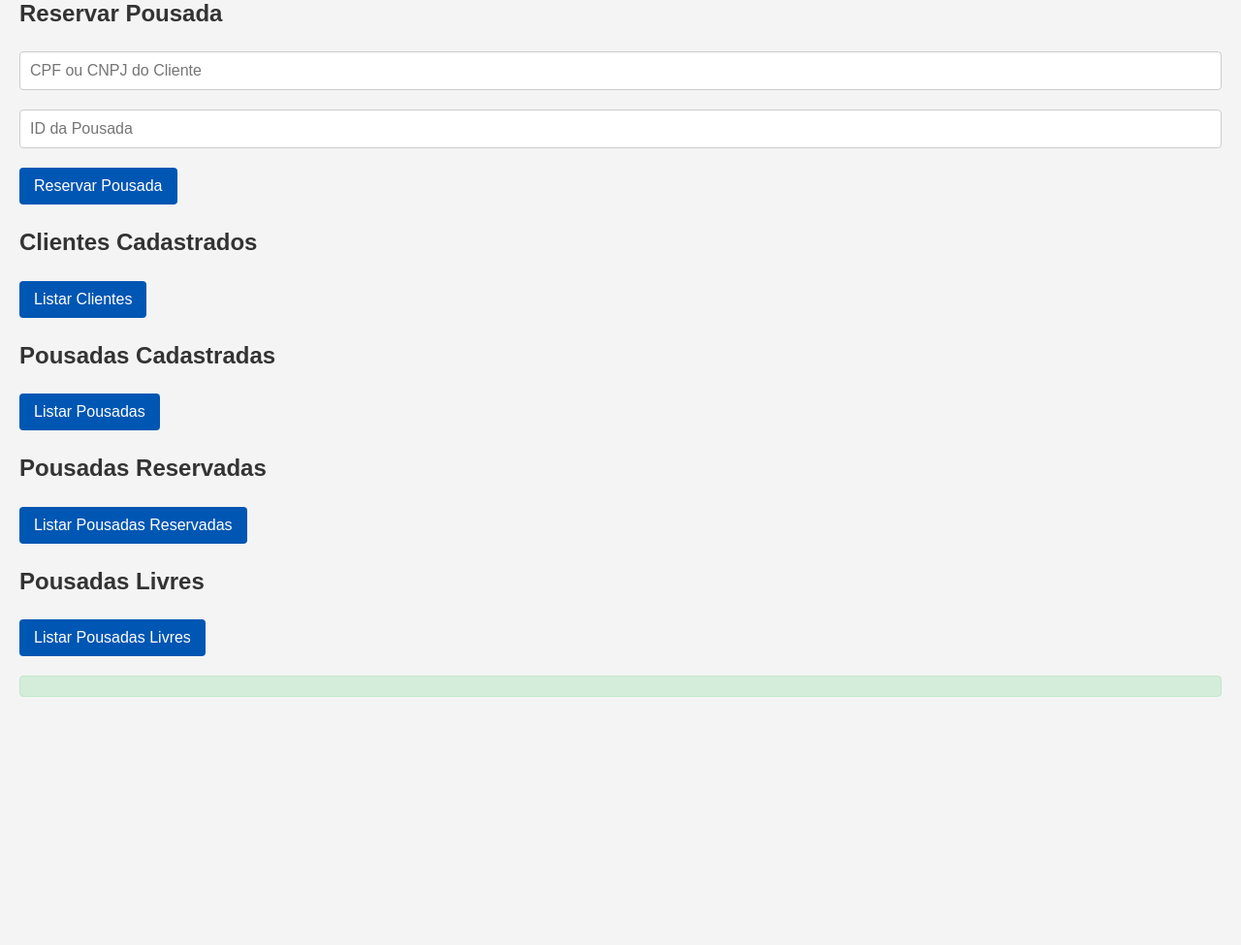
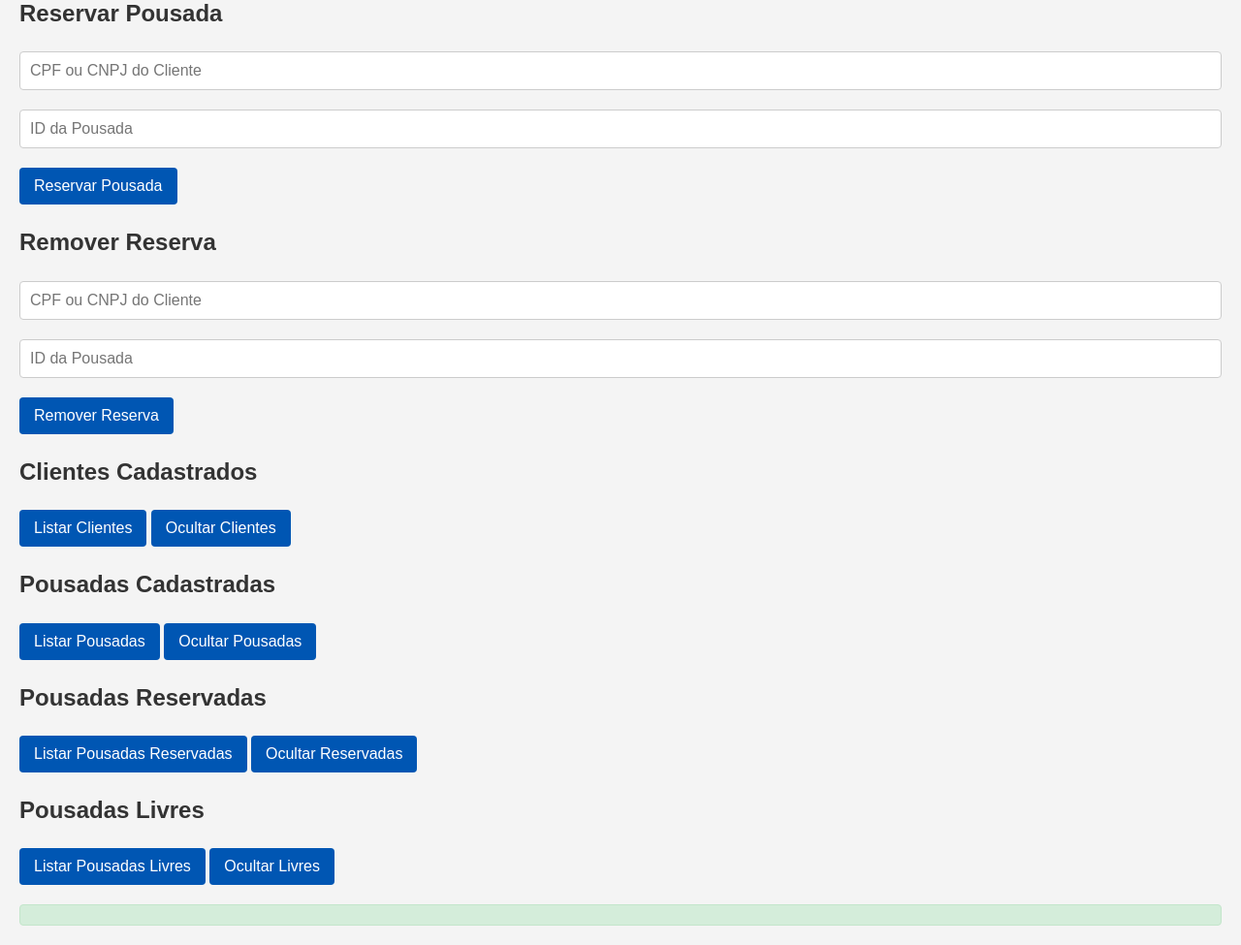
Before and after one commit to fernandaguzzo/PINT2, a Flask app: page / in a window 1280 px wide. Shown: the part 699-1674 px from the top of the page at 97% size. Before the commit the page ends 1418 px from the top, so only its background shows below. Run offline with Flask 3, Linux system fonts and the light colour scheme.

Commit message:
Atualização no html
foi criado novos botões para remover reservas e para minimizar as listas apos serem abertas

```diff
--- a/templates/index.html
+++ b/templates/index.html
@@ -12,35 +12,44 @@
 
     <h2>Cadastrar Cliente</h2>
     <input type="text" id="nome_cliente" placeholder="Nome do Cliente">
-    <input type="text" id="cpf_cnpj" placeholder="CPF ou CNPJ">
-    <input type="text" id="telefone" placeholder="Telefone">
+    <input type="text" id="cpf_cnpj" placeholder="CPF ou CNPJ" oninput="this.value = this.value.replace(/[^0-9]/g, '')">
+    <input type="text" id="telefone" placeholder="Telefone" oninput="this.value = this.value.replace(/[^0-9]/g, '')">
     <input type="email" id="email" placeholder="E-mail">
     <button onclick="cadastrarCliente()">Cadastrar Cliente</button>
 
     <h2>Cadastrar Pousada</h2>
-    <input type="text" id="id_pousada" placeholder="ID da Pousada">
+    <input type="text" id="id_pousada" placeholder="ID da Pousada" oninput="this.value = this.value.replace(/[^0-9]/g, '')">
     <input type="text" id="nome_pousada" placeholder="Nome da Pousada">
     <button onclick="cadastrarPousada()">Cadastrar Pousada</button>
 
     <h2>Reservar Pousada</h2>
-    <input type="text" id="cpf_reserva" placeholder="CPF ou CNPJ do Cliente">
-    <input type="text" id="id_pousada_reserva" placeholder="ID da Pousada">
+    <input type="text" id="cpf_reserva" placeholder="CPF ou CNPJ do Cliente" oninput="this.value = this.value.replace(/[^0-9]/g, '')">
+    <input type="text" id="id_pousada_reserva" placeholder="ID da Pousada" oninput="this.value = this.value.replace(/[^0-9]/g, '')">
     <button onclick="reservarPousada()">Reservar Pousada</button>
+
+    <h2>Remover Reserva</h2>
+    <input type="text" id="cpf_remover" placeholder="CPF ou CNPJ do Cliente" oninput="this.value = this.value.replace(/[^0-9]/g, '')">
+    <input type="text" id="id_pousada_remover" placeholder="ID da Pousada" oninput="this.value = this.value.replace(/[^0-9]/g, '')">
+    <button onclick="removerReserva()">Remover Reserva</button>
 
     <h2>Clientes Cadastrados</h2>
     <button onclick="listarClientes()">Listar Clientes</button>
+    <button onclick="ocultarLista('lista_clientes')">Ocultar Clientes</button>
     <ul id="lista_clientes"></ul>
 
     <h2>Pousadas Cadastradas</h2>
     <button onclick="listarPousadas()">Listar Pousadas</button>
+    <button onclick="ocultarLista('lista_pousadas')">Ocultar Pousadas</button>
     <ul id="lista_pousadas"></ul>
 
     <h2>Pousadas Reservadas</h2>
     <button onclick="listarPousadasReservadas()">Listar Pousadas Reservadas</button>
+    <button onclick="ocultarLista('lista_pousadas_reservadas')">Ocultar Reservadas</button>
     <ul id="lista_pousadas_reservadas"></ul>
 
     <h2>Pousadas Livres</h2>
     <button onclick="listarPousadasLivres()">Listar Pousadas Livres</button>
+    <button onclick="ocultarLista('lista_pousadas_livres')">Ocultar Livres</button>
     <ul id="lista_pousadas_livres"></ul>
 
     <div id="resultado"></div>
```
